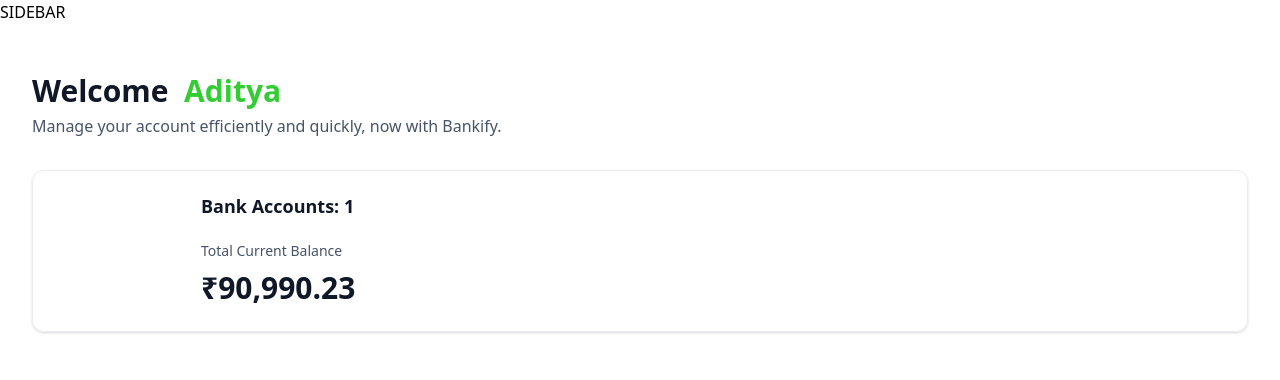
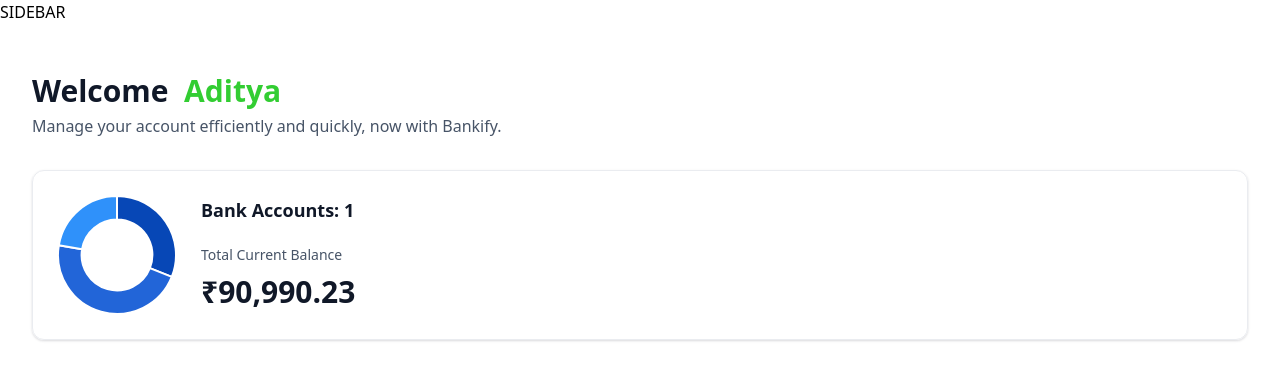
Before and after one commit to aditya-prakash-git/bankify, a Next.js app: page / in a window 1280 px wide. Shown: the top 380 px of the page. Built offline with nearby package versions, Linux system fonts and the light colour scheme.

Commit message:
add chart.js

```diff
--- /dev/null
+++ b/components/DoughnutChart.tsx
@@ -0,0 +1,37 @@
+"use client"
+import { Chart as ChartJS, ArcElement, Tooltip, Legend } from "chart.js";
+import { Doughnut } from "react-chartjs-2";
+
+ChartJS.register(ArcElement, Tooltip, Legend);
+
+
+
+const DoughnutChart = ({accounts}: DoughnutChartProps) => {
+
+    const data = {
+        datasets: [{
+            label: 'Banks',
+            data: [50020, 75021, 36000],
+            backgroundColor: ['#0747b6', '#2265d8', '#2f91fa']
+        }],
+        labels: ['Bank 1', 'Bank 2', 'Bank 3']
+    }
+  return (
+    <Doughnut
+    data={data}
+    options={{
+        cutout: '60%',
+        plugins:{
+            legend:{
+                display: false
+            }
+        }
+    }}
+
+
+    />
+)
+
+}
+
+export default DoughnutChart
--- a/components/TotalBalanceBox.tsx
+++ b/components/TotalBalanceBox.tsx
@@ -1,12 +1,13 @@
 import React from 'react'
 import AnimatedCounter from './AnimatedCounter'
+import DoughnutChart from './DoughnutChart'
 const TotalBalanceBox = ({
     accounts = [], totalBanks, totalCurrentBalance
 }: TotalBalanceBoxProps) => {
   return (
     <section className="total-balance">
         <div className="total-balance-chart">
-            {/*DoughNut Chart*/ }
+            <DoughnutChart accounts={accounts}/>
 
         </div>
         <div className='flex flex-col gap-6'>
@@ -19,15 +20,15 @@
             <p className="total-balance-label">
                 Total Current Balance
             </p>
-            <p className="total-balance-amount flex-center gap-2">
+            <div className="total-balance-amount flex-center gap-2">
                 {/*to avoid using 'use client' here, I will locally create a component here */ }
                 <AnimatedCounter
                 amount = {totalCurrentBalance}/>
 
-            </p>
+            </div>
 
         </div>
-        </div>
+    </div>
 
 
     </section>
--- a/package.json
+++ b/package.json
@@ -10,12 +10,14 @@
   },
   "dependencies": {
     "@radix-ui/react-slot": "^1.0.2",
+    "chart.js": "^4.4.3",
     "class-variance-authority": "^0.7.0",
     "clsx": "^2.1.1",
     "lucide-react": "^0.378.0",
     "next": "14.2.3",
     "query-string": "^9.0.0",
     "react": "^18",
+    "react-chartjs-2": "^5.2.0",
     "react-countup": "^6.5.3",
     "react-dom": "^18",
     "tailwind-merge": "^2.3.0",
```
Also changed, not shown: 1 other file (tests, documents, lock files or other folders).
